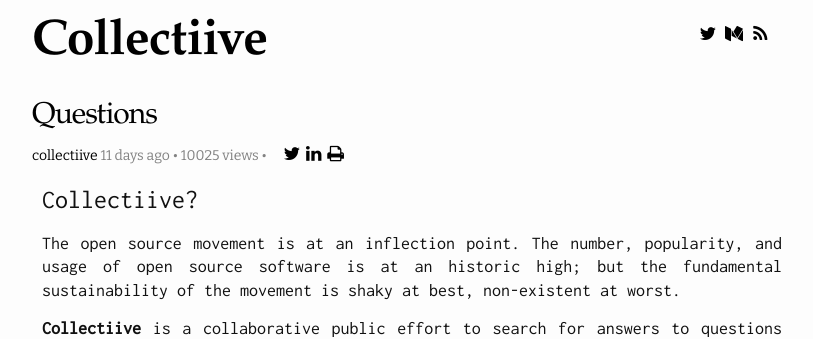
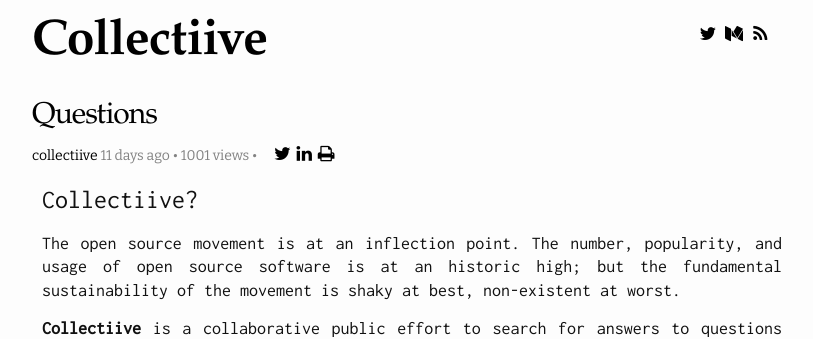
Before and after one commit to collectiive/collectiive.github.io, a Jekyll site: the page built from _posts/2018-12-01-questions.md, in a window 1280 px wide. Shown: the top 339 px of the page, without its empty margins (238-1051 px from the left). Built offline with Jekyll 4.4.1, drawn with Linux system fonts in a browser that asks for light colours; nearby versions of some CDN libraries; comment, search, counter and statistics services are not loaded.

Commit message:
Edit Post Layout

```diff
--- a/_layouts/post.html
+++ b/_layouts/post.html
@@ -10,7 +10,7 @@ layout: default
       {%   assign secondsSince = today | minus: start     %}
       {%   assign hoursSince = secondsSince | divided_by: 60 | divided_by: 60 %}
       {%   assign daysSince = hoursSince | divided_by: 24  %}
-      {%   assign random = secondsSince | divided_by: 97 %}
+      {%   assign random = secondsSince | divided_by: 971 %}
       <p class="post-meta">
           <a href="/">collectiive </a> {{ daysSince }} {%if daysSince <= 1 %}day {%else%}days{% endif %} ago • {{ random }} views •<span class="share-buttons">{% include crosspost.html %}</span>
       </p>
```
